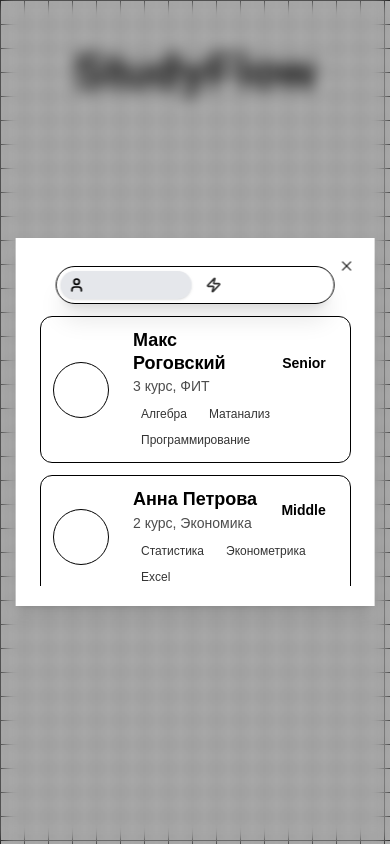
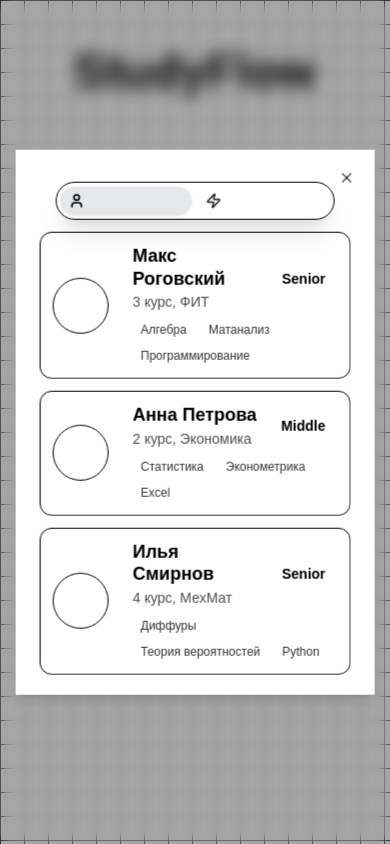
Before and after one commit to summit164/studyproject, a Next.js app: page /grid in a window 390 px wide. Both pictures are taken after a click on the button "Нужна помощь". Built offline with nearby package versions, Linux system fonts and the light colour scheme.

Commit message:
UI: align mobile 'Нужна помощь' dialog size with helper form; remove fixed height; fix class typo

```diff
--- a/src/app/grid/page.tsx
+++ b/src/app/grid/page.tsx
@@ -102,7 +102,7 @@ export default function GridBackgroundDemo() {
                 </button>
               </DialogClose>
               {/* Закрепляем переключалку: верхняя строка сетки, контент — ниже */}
-              <div className="mt-4 grid grid-rows-[auto,1fr] h-[320px] sm:h-[380px]">
+              <div className="mt-5 sm:mt-6 grid grid-rows-[auto,1fr]">
                  <NavBar
                    position="relative"
                    className="w-[90%] sm:w-[85%] max-w-[380px] sm:max-w-[420px] mx-auto"
```
Lines whose indentation alone changed are shown as unchanged.
